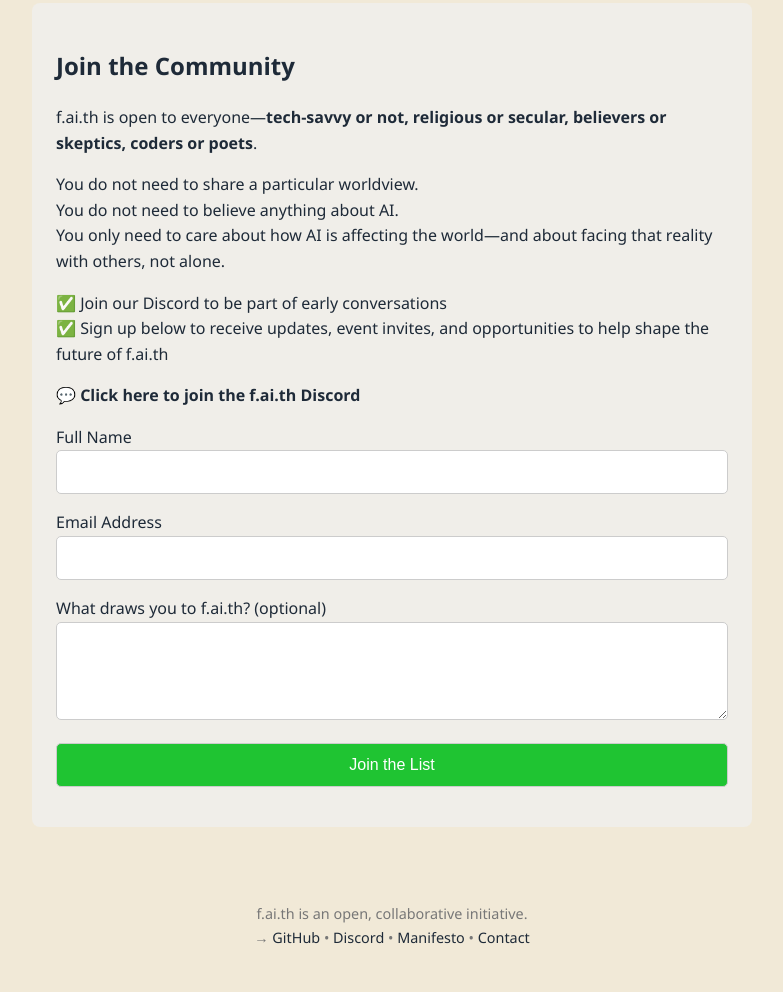
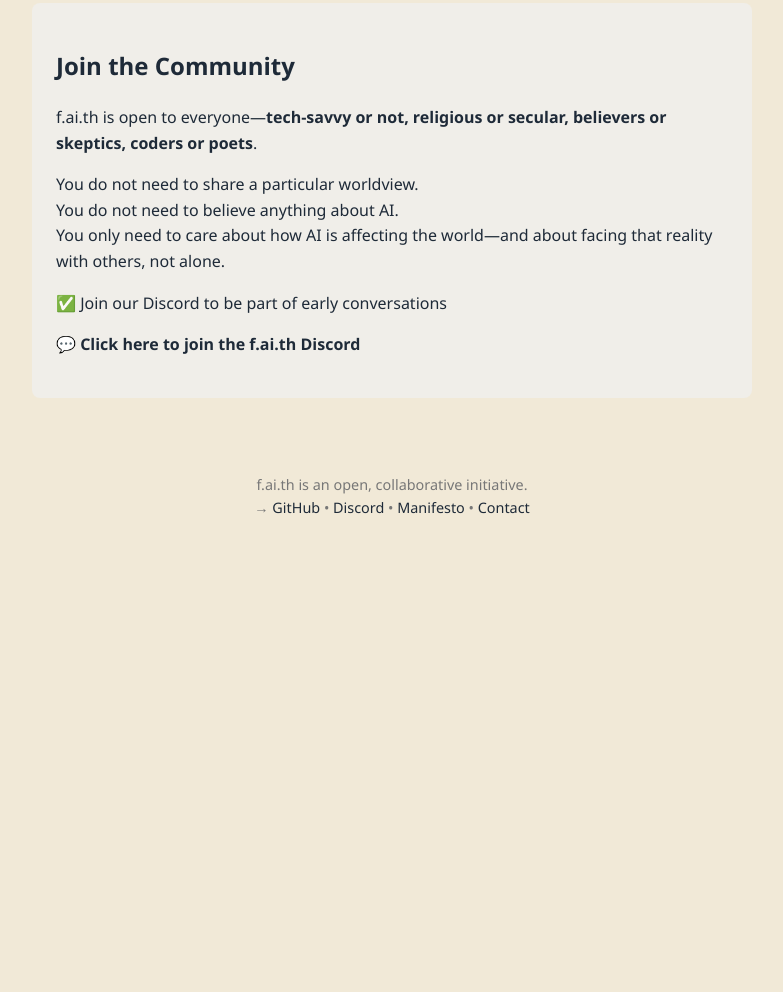
Before and after one commit to io-faith/f.ai.th, a plain HTML site: page index.html in a window 1280 px wide. Shown: the part 928-1920 px from the top of the page, without its empty margins (248-1031 px from the left). After the commit the page ends 1490 px from the top, so only its background shows below. Drawn offline with Linux system fonts and the light colour scheme.

Commit message:
Add files via upload

```diff
--- a/index.html
+++ b/index.html
@@ -104,32 +104,17 @@
     You only need to care about how AI is affecting the world—and about facing that reality with others, not alone.
   </p>
   <p>
-      ✅ Join our Discord to be part of early conversations<br />
-      ✅ Sign up below to receive updates, event invites, and opportunities to help shape the future of f.ai.th
+    ✅ Join our Discord to be part of early conversations
   </p>
-
   <p>
     <a href="https://discord.gg/NvTBVtWs" target="_blank"><strong>💬 Click here to join the f.ai.th Discord</strong></a>
   </p>
-
-    <form name="interestForm">
-      <label for="name">Full Name</label>
-      <input type="text" id="name" name="name" required />
-
-      <label for="email">Email Address</label>
-      <input type="email" id="email" name="email" required />
-
-      <label for="reason">What draws you to f.ai.th? (optional)</label>
-      <textarea id="reason" name="reason" rows="4"></textarea>
-
-      <button type="submit">Join the List</button>
-    </form>
 </section>
 
   <footer>
     <p>
       f.ai.th is an open, collaborative initiative.<br />
-      → <a href="https://github.com">GitHub</a> • <a href="https://discord.gg/NvTBVtWs">Discord</a> • <a href="manifesto.pdf" target="_blank">Manifesto</a> • <a href="#">Contact</a>
+      → <a href="https://github.com">GitHub</a> • <a href="https://discord.gg/NvTBVtWs">Discord</a> • <a href="manifesto.pdf" target="_blank">Manifesto</a> • <a href="https://x.com/JustJobe">Contact</a>
     </p>
   </footer>
 </body>
```
Lines whose indentation alone changed are shown as unchanged.
